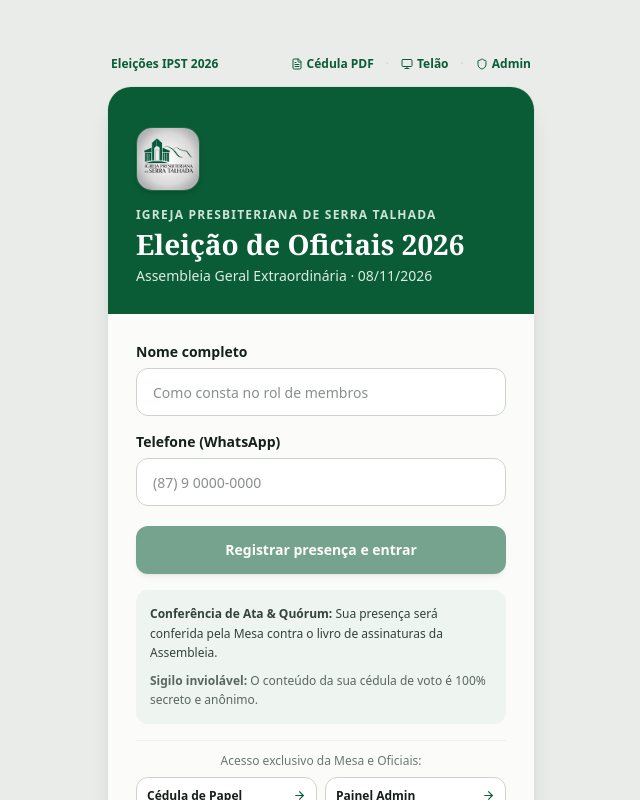
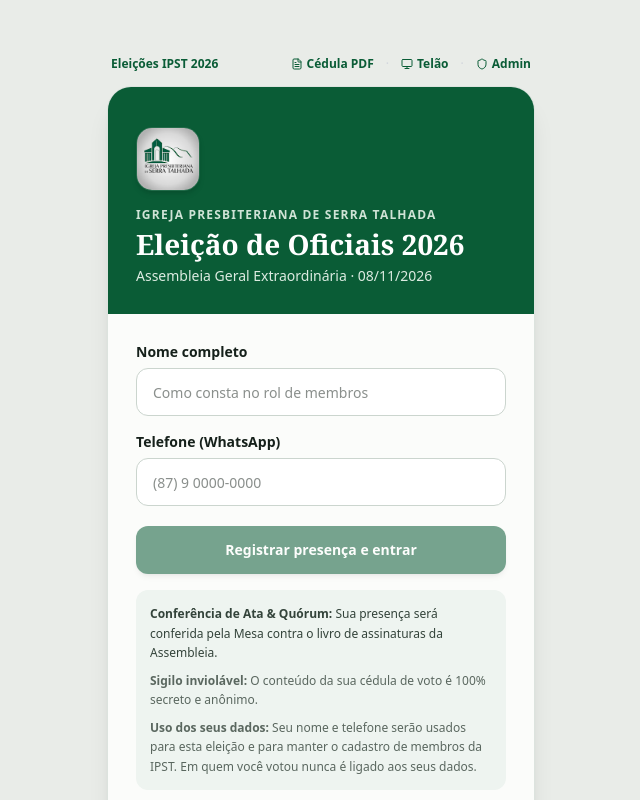
Before and after one commit to EliasOlie/eleicoes-ipst, a Next.js app: page / in a window 1280 px wide. Shown: the top 800 px of the page, without its empty margins (319-959 px from the left). Built offline with nearby package versions, Linux system fonts and the light colour scheme; no server answers; the database is empty.

Commit message:
feat: aviso de uso dos dados (LGPD) na tela de entrada do membro

```diff
--- a/components/screens/voter-login-screen.tsx
+++ b/components/screens/voter-login-screen.tsx
@@ -138,6 +138,10 @@ export function VoterLoginScreen({ standalone = false }: { standalone?: boolean
             <div className="text-[#5A675F]">
               <strong>Sigilo inviolável:</strong> O conteúdo da sua cédula de voto é 100% secreto e anônimo.
             </div>
+            <div className="text-[#5A675F]">
+              <strong>Uso dos seus dados:</strong> Seu nome e telefone serão usados para esta eleição e para
+              manter o cadastro de membros da IPST. Em quem você votou nunca é ligado aos seus dados.
+            </div>
           </div>
 
           {/* Shortcut links at bottom */}
```
